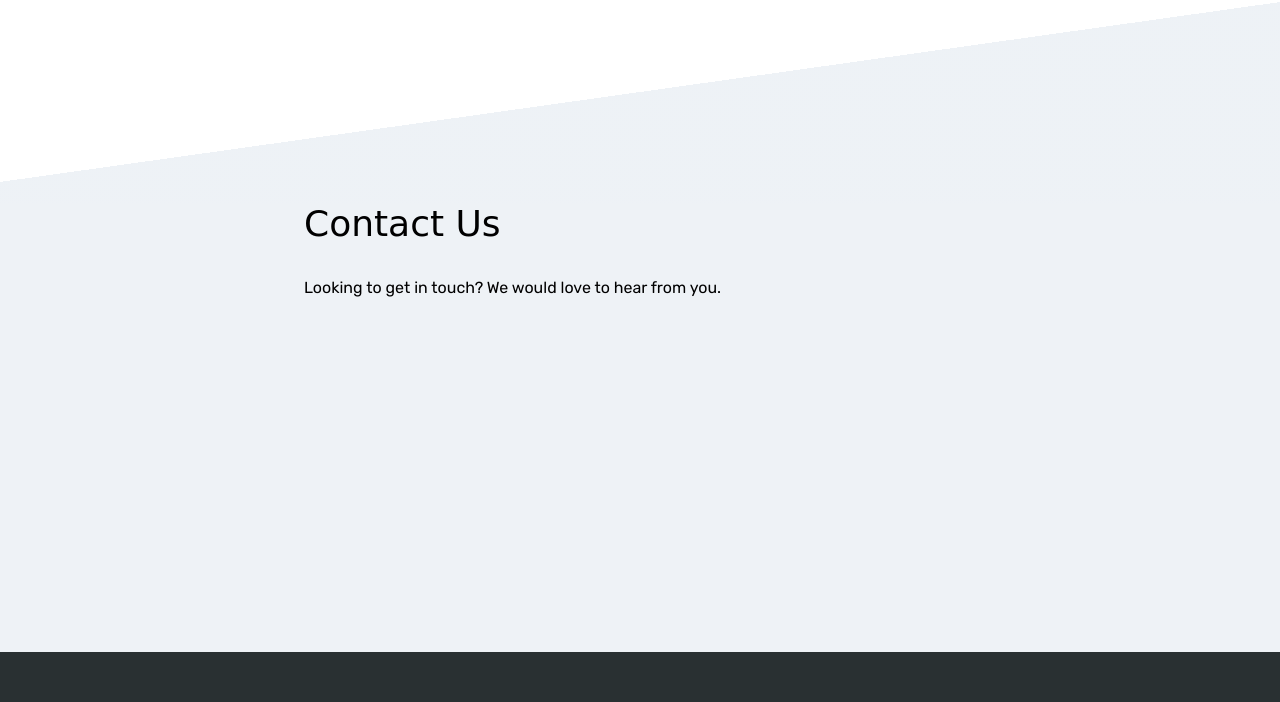
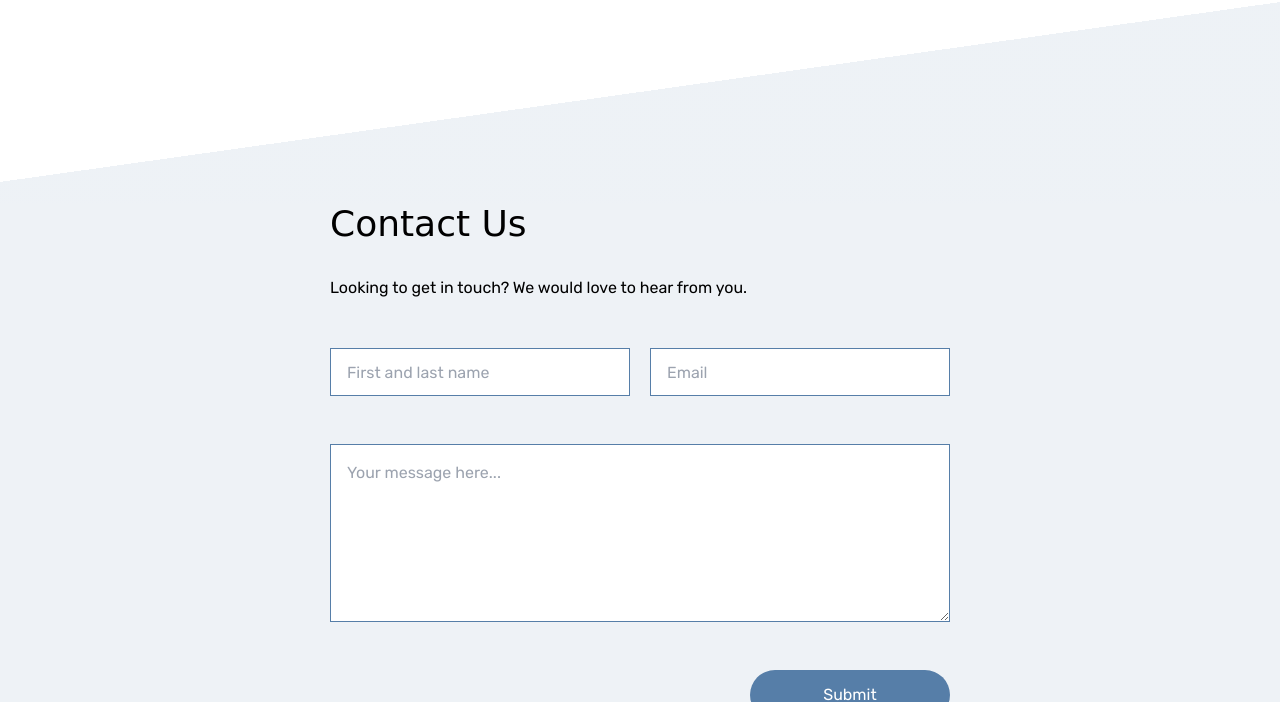
Before and after one commit to dominicgerman/clearview-v2, a website: page index.html in a window 1280 px wide. Shown: the part 1212-1914 px from the top of the page. Drawn offline with Linux system fonts and the light colour scheme; a web font is replaced by a local one.

Commit message:
v2 test deploy

```diff
--- a/index.html
+++ b/index.html
@@ -199,15 +199,42 @@
       <!-- CONTACT -->
       <section>
         <div class="bg-lighterBlue">
-          <div class="max-w-2xl px-6 lg:px-0 pb-8 mx-auto contact-form__button">
+          <div
+            class="max-w-[620px] px-6 lg:px-0 pb-36 mx-auto contact-form__button"
+          >
             <h3 class="text-4xl font-forum mb-8">Contact Us</h3>
             <span
               >Looking to get in touch? We would love to hear from you.</span
             >
-            <div class="h-80">
-              <!-- ---------- CONTACT FORM GOES HERE ----------- -->
-              <!-- ---------- CONTACT FORM GOES HERE ----------- -->
-              <!-- ---------- CONTACT FORM GOES HERE ----------- -->
+            <div class="flex flex-col lg:flex-row gap-5 py-12">
+              <input
+                type="text"
+                class="border border-lightBlue h-12 w-full px-4"
+                name=""
+                id=""
+                placeholder="First and last name"
+              />
+              <input
+                type="email"
+                class="border border-lightBlue h-12 w-full px-4"
+                name=""
+                id=""
+                placeholder="Email"
+              />
+            </div>
+            <div class="flex flex-col gap-12 items-end">
+              <textarea
+                class="w-full p-4 border border-lightBlue"
+                name="message"
+                id="contact-message"
+                rows="6"
+                placeholder="Your message here..."
+              ></textarea>
+              <button
+                class="w-[200px] h-[50px] bg-lightBlue rounded-full text-white block"
+              >
+                Submit
+              </button>
             </div>
           </div>
         </div>
```
Also changed, not shown: team.html (+6 -6 lines), build/index.css.
